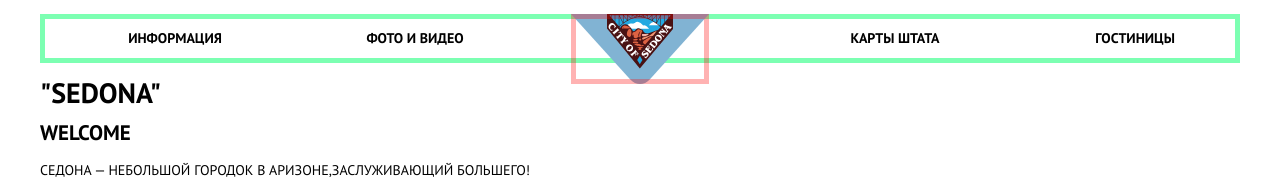
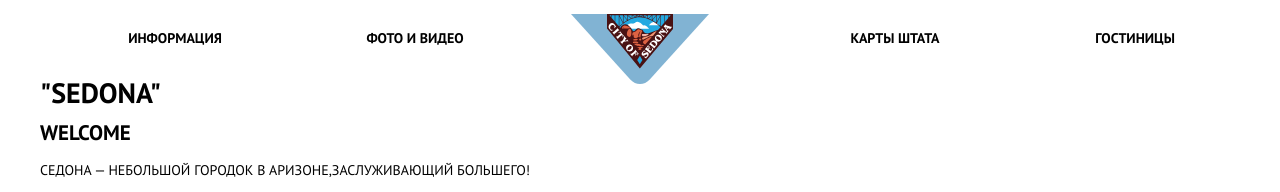
Before and after one commit to methcm/Sedona, a website: page source/index.html in a window 1280 px wide. Shown: the top 192 px of the page. Drawn offline with nearby package versions, Linux system fonts and the light colour scheme; files that its build step writes are made by us from their sources.

```diff
--- a/source/styles/modules/base.scss
+++ b/source/styles/modules/base.scss
@@ -1,3 +1,7 @@
+.page {
+  height: 100%;
+}
+
 .page-body {
   width: 1200px;
   margin: 0 auto;
@@ -8,12 +12,3 @@
   color: #000000;
   text-transform: uppercase;
 }
-
-a {
-  text-decoration: none;
-}
-
-
-.page {
-  height: 100%;
-}
--- a/source/styles/modules/logo.scss
+++ b/source/styles/modules/logo.scss
@@ -1,10 +1,8 @@
 .logo {
-  width: 138px;
-  height: 70px;
   position: absolute;
   top: 0;
   left: 50%;
   transform: translateX(-50%);
-  outline: 5px solid rgba(255, 0, 0, 0.3);
-  outline-offset: -5px;
+  width: 138px;
+  height: 70px;
 }
--- a/source/styles/modules/navigation.scss
+++ b/source/styles/modules/navigation.scss
@@ -1,7 +1,5 @@
 .navigation {
   margin: 0;
-  outline: 5px solid rgba(0, 255, 255, 0.3);
-  outline-offset: -5px;
 }
 
 .navigation__list {
@@ -20,7 +18,6 @@
   padding: 0 15px;
 }
 
-
 .navigation__item {
   padding-top: 14px;
   padding-bottom: 14px;
--- a/source/styles/modules/page-header.scss
+++ b/source/styles/modules/page-header.scss
@@ -1,5 +1,3 @@
 .page-header {
   position: relative;
-  outline: 5px solid rgba(0,255,0, 0.3);
-  outline-offset: -5px;
 }
```
Also changed, not shown: source/css/normalize.css.
